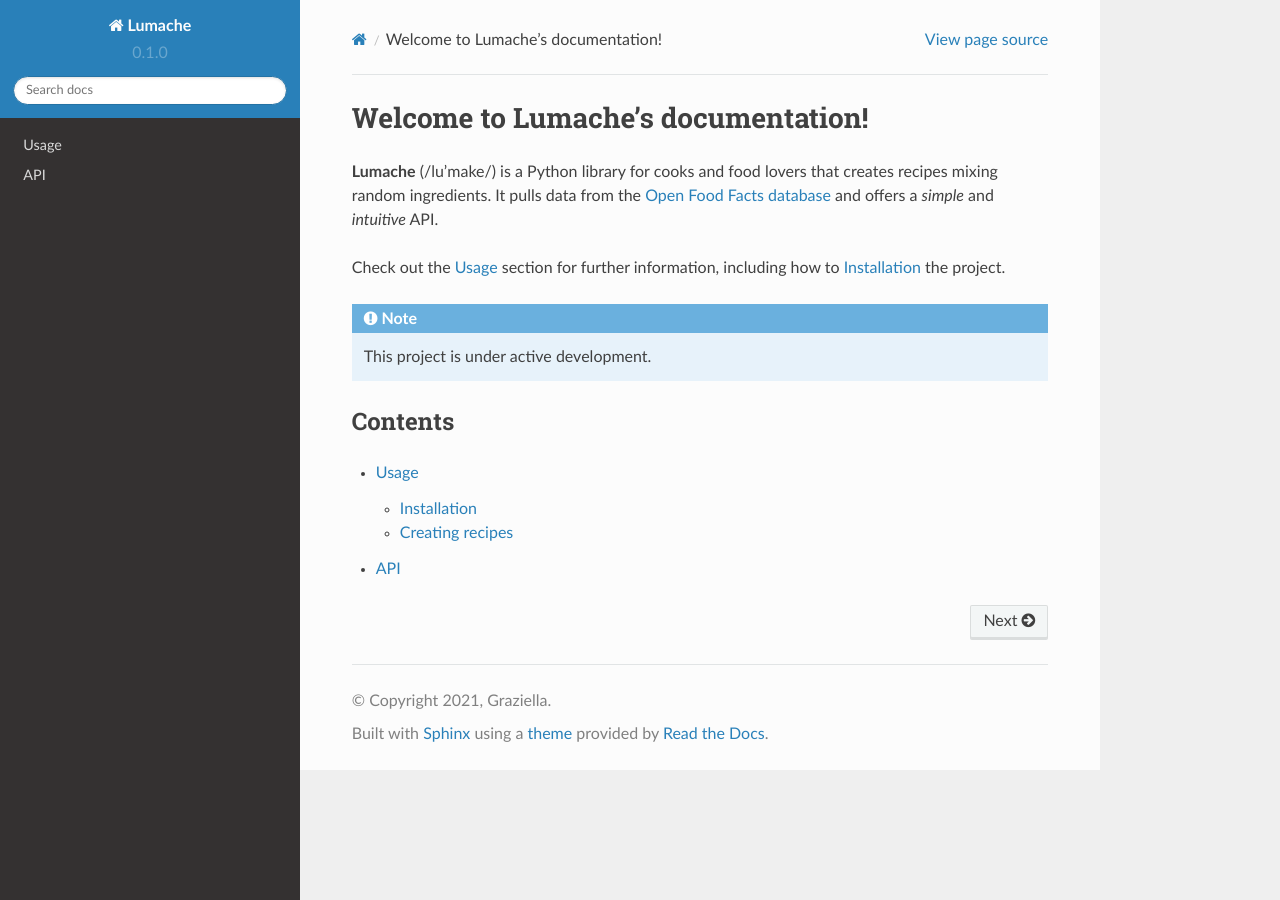
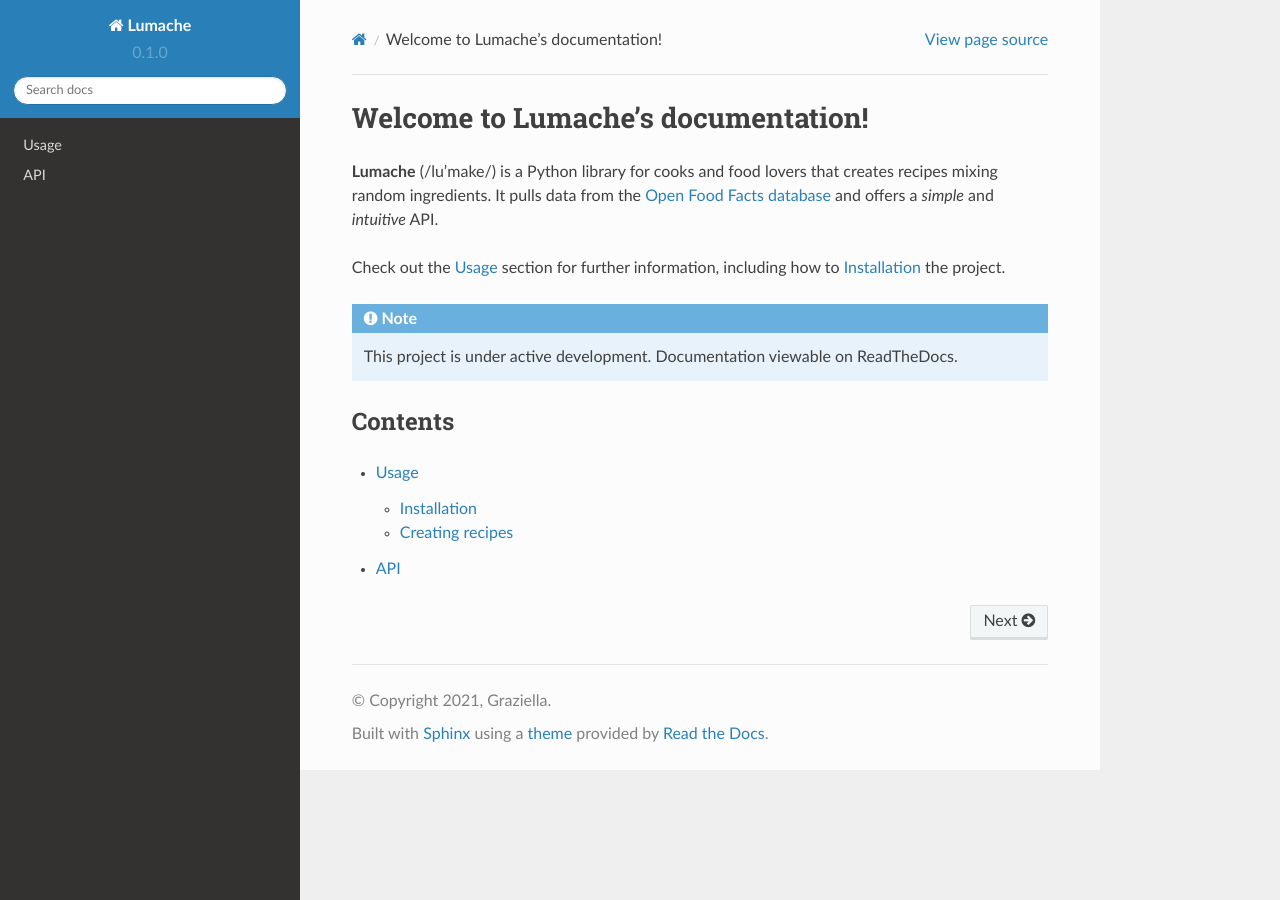
Before and after one commit to Pcktech/build-thehive, a Sphinx documentation site: the page built from docs/source/index.rst, in a window 1280 px wide. Built offline with Sphinx 7.4.7 and the Read the Docs theme 2.0.0, drawn with Linux system fonts in a browser that asks for light colours.

Commit message:
Update index.rst
Added statement documentation is viewable on ReadTheDocs.

```diff
--- a/docs/source/index.rst
+++ b/docs/source/index.rst
@@ -11,7 +11,7 @@
 
 .. note::
 
-   This project is under active development.
+   This project is under active development. Documentation viewable on ReadTheDocs.
 
 Contents
 --------
```
